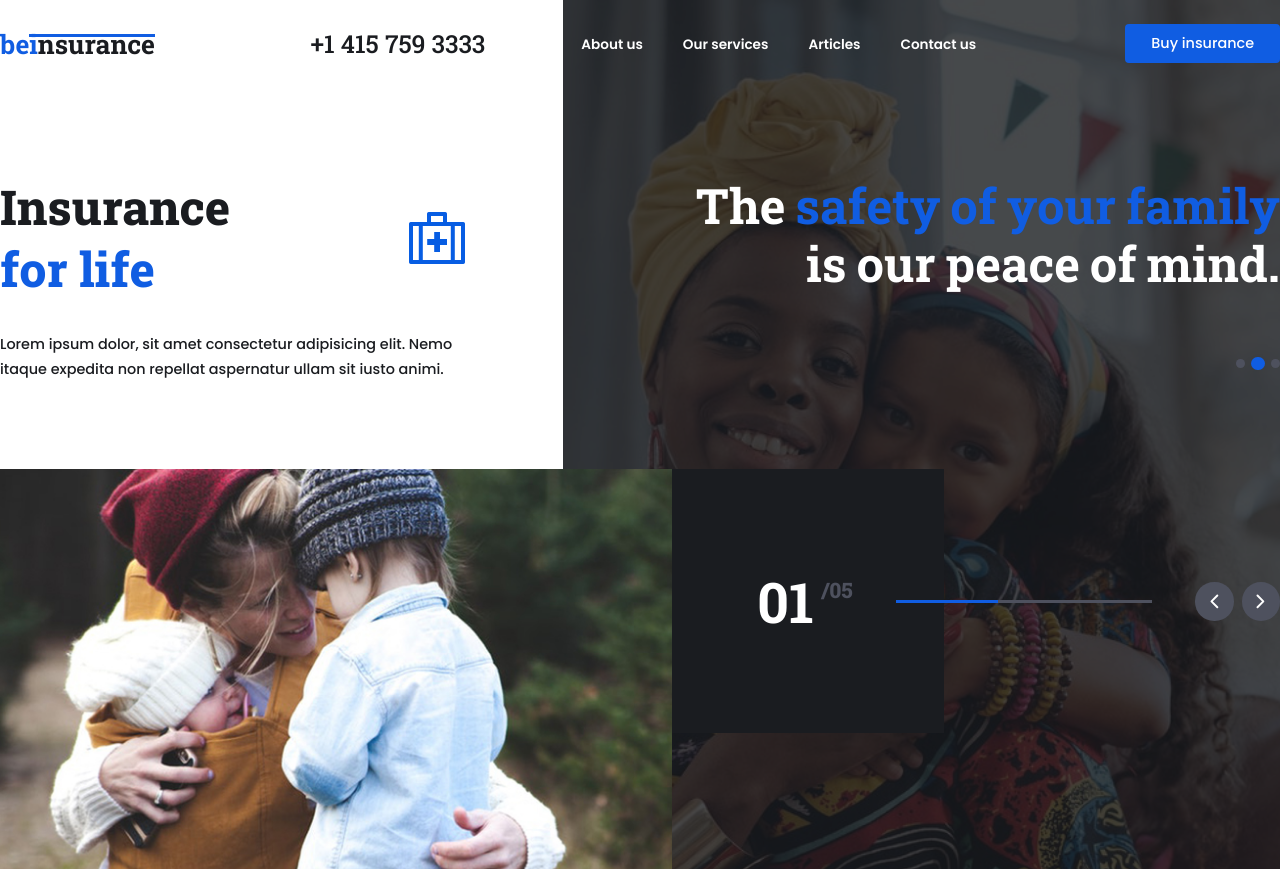
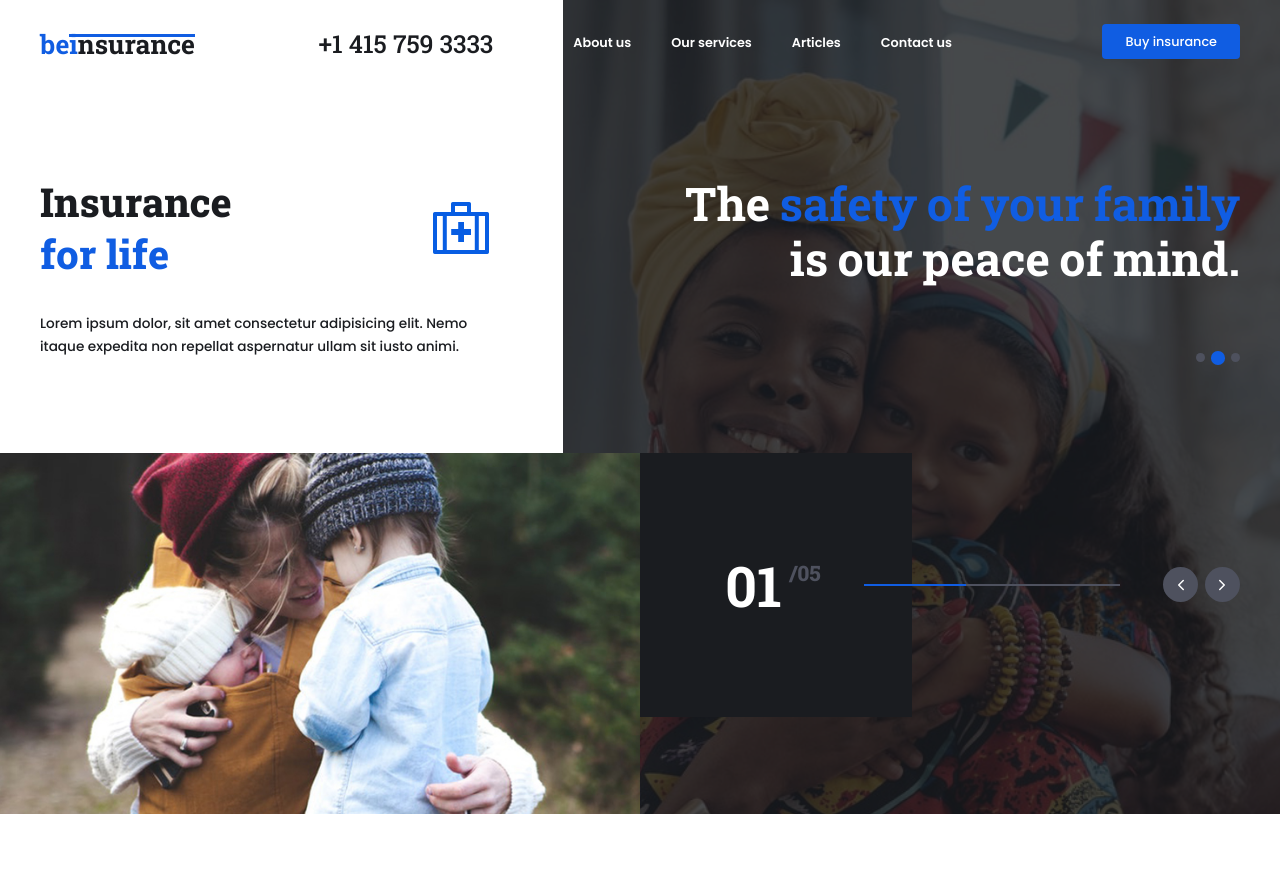
Before and after one commit to thebigtank/beinsurance, a website built with Vite: page index.html in a window 1280 px wide. After the commit the page ends 814 px from the top, so only its background shows below. Built offline with nearby package versions, Linux system fonts and the light colour scheme.

Commit message:
Refactored project structure

```diff
--- a/css/_mixins.scss
+++ b/css/_mixins.scss
@@ -12,7 +12,7 @@
 }
 
 @mixin btn {
-    @include setFont($poppins, .9em, 500);
+    @include setFont($poppins, .8em, 500);
     background-color: $blue;
     color: #fff;
     padding: .6em 1.8em;
--- a/css/main.scss
+++ b/css/main.scss
@@ -38,7 +38,8 @@ html {
 header {
     padding: 1.5em 0;
     .logo__area {
-        padding-right: 3em;
+        // padding-right: 3em;
+        padding: 0 2.5em;
         @include setFlex(flex, center, space-between, initial);
         .logo {
             h1 {
@@ -69,7 +70,8 @@ header {
         }
     }
     .links {
-        padding-left: 3em;
+        // padding-left: 3em;
+        padding: 0 2.5em;
         @include setFlex(flex, center, space-between, initial);
         nav {
             ul {
@@ -77,7 +79,7 @@ header {
                     float: left;
                     margin-right: 2.5em;
                     a {
-                        @include setFont($poppins, .85em, 600);
+                        @include setFont($poppins, .8em, 600);
                         color: #fff;
                     }
                 }
@@ -94,12 +96,12 @@ section {
     padding-top: 5.5em;
     &.hero {
         .hero-theme {
-            padding-right: 4em;
+            padding: 0 2.5em;
             .title {
                 @include setFlex(flex, center, space-between, initial);
                 margin-bottom: 2em;
                 h1 {
-                    @include setFont($robotoslab, 3em, 800);
+                    @include setFont($robotoslab, 2.5em, 800);
                     line-height: 1.3em;
                     color: $matte-black;
                     span {
@@ -111,14 +113,15 @@ section {
                 }
             }
             .content {
-                @include setFont($poppins, .9em, 500);
+                @include setFont($poppins, .85em, 500);
                 line-height: 1.7em;
                 color: $matte-black;
             }
         }
         .hero-slider {
+            padding-right: 2.5em;
             h1 {
-                @include setFont($robotoslab, 3.05em, 700);
+                @include setFont($robotoslab, 2.9em, 700);
                 line-height: 1.2em;
                 color: #fff;
                 text-align: right;
@@ -148,21 +151,14 @@ section {
         }
     }
     &.slider-carousel {
-        .main-slider {
-            position: relative;
-            @include setFlex(flex, flex-start, flex-start, initial);
         .slider-pic {
-                height: 25em;
-                width: 45em;
             overflow: hidden;
-                position: relative;
-                left: -3em;
         }
         .slider-actions {
-                width: 38em;
+            width: 640px;
+            padding-right: 2.5em;
             @include setFlex(flex, center, space-between, initial);
             position: absolute;
-                right: 0;
             .slider-count {
                 height: 16.5em;
                 width: 17em;
@@ -184,7 +180,7 @@ section {
             }
             .slider-line {
                 width: 16em;
-                    height: 0.14em;
+                height: 0.12em;
                 background-color: $ash;
                 position: absolute;
                 left: 14em;
@@ -197,16 +193,16 @@ section {
             }
             .slider-navigation {
                 @include setFlex(flex, center, space-between, initial);
-                    width: 5.3em;
+                width: 4.8em;
                 float: right;
-                    span {
-                        height: 2.4em;
-                        width: 2.4em;
+                button {
+                    height: 2.2em;
+                    width: 2.2em;
                     background-color: $ash;
                     border-radius: 50%;
                     @include setFlex(flex, center, center, initial);
                     svg {
-                            height: 1.3em;
+                        height: 1em;
                         color: #fff;
                     }
                 }
@@ -214,4 +210,3 @@ section {
         }
     }
 }
-}
--- a/index.html
+++ b/index.html
@@ -68,11 +68,12 @@
         <section class="slider-carousel">
             <div class="max-w-screen-xl m-auto">
                 <div class="grid grid-cols-12">
-                    <div class="col-span-12 xl:col-span-12">
-                        <div class="main-slider">
+                    <div class="col-span-12 xl:col-span-6">
                         <div class="slider-pic">
                             <img src="assets/pic-01.jpg" alt="">
                         </div>
+                    </div>
+                    <div class="col-span-12 xl:col-span-6">
                         <div class="slider-actions">
                             <div class="slider-count">
                                 <span class="count">
@@ -83,15 +84,14 @@
                                 <span class="inner"></span>
                             </div>
                             <div class="slider-navigation">
-                                    <span class="prev">
+                                <button class="prev">
                                     <svg xmlns="http://www.w3.org/2000/svg" viewBox="0 0 512 512">
                                         <path fill="none" stroke="currentColor" stroke-linecap="round" stroke-linejoin="round" stroke-width="48" d="M328 112L184 256l144 144"/></svg>
-                                    </span>
-                                    <span class="next">
+                                </button>
+                                <button class="next">
                                     <svg xmlns="http://www.w3.org/2000/svg" viewBox="0 0 512 512">
                                         <path fill="none" stroke="currentColor" stroke-linecap="round" stroke-linejoin="round" stroke-width="48" d="M184 112l144 144-144 144"/></svg>
-                                    </span>
-                                </div>
+                                </button>
                             </div>
                         </div>
                     </div>
```
Also changed, not shown: css/main.css, 1 other file. Lines whose indentation alone changed are shown as unchanged.
